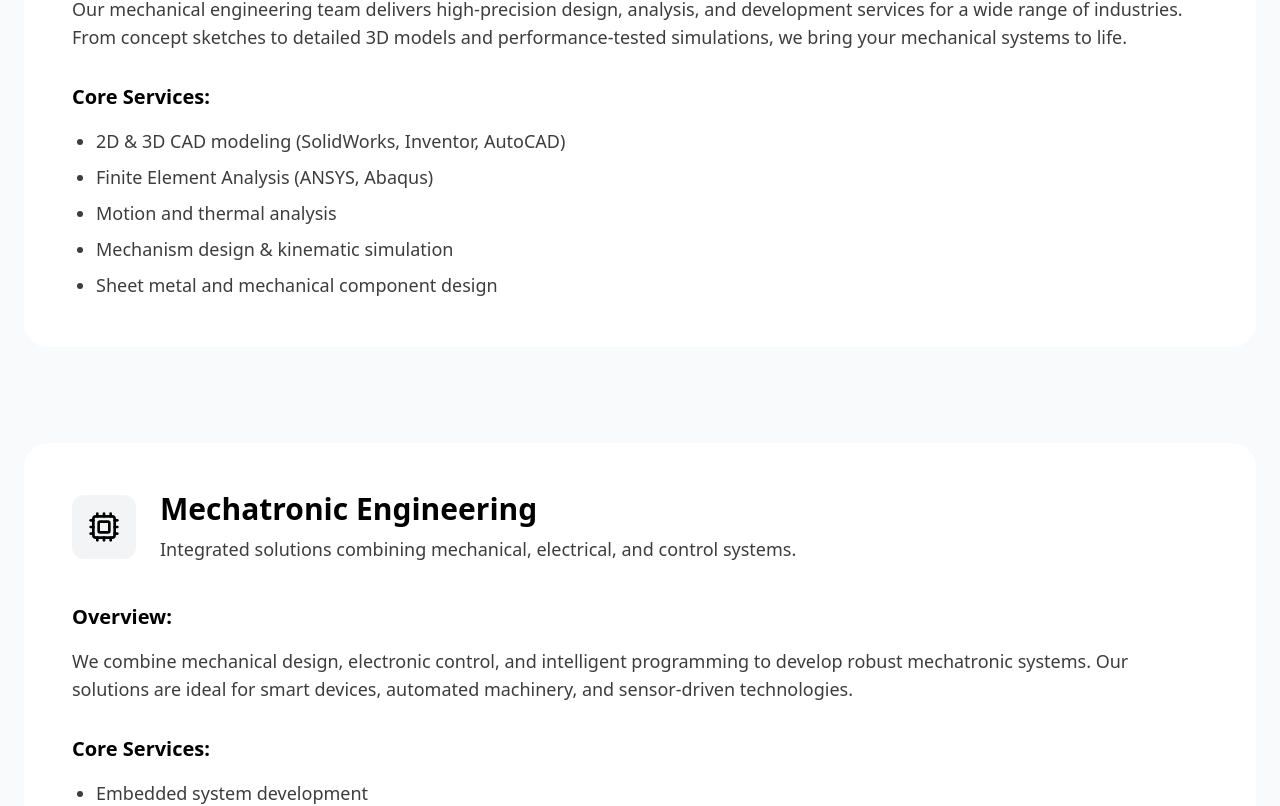
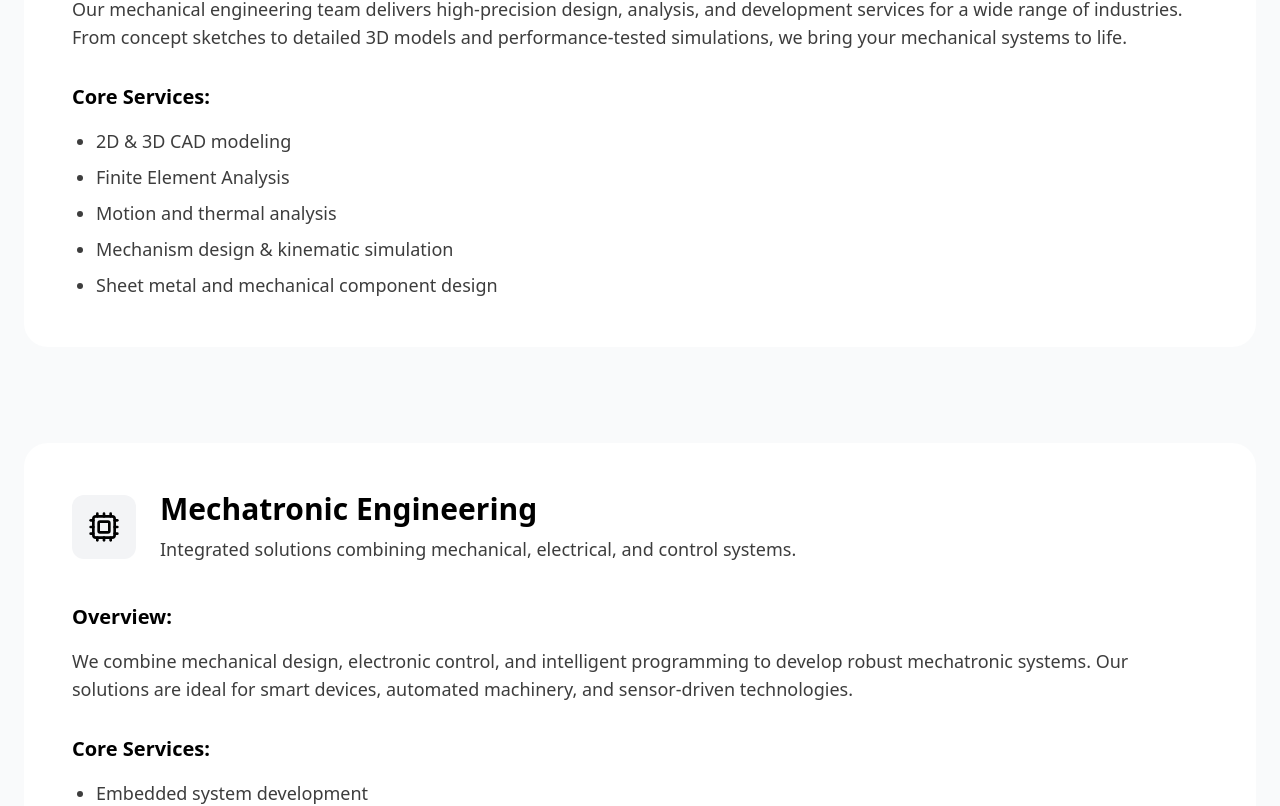
Before and after one commit to Lahirud-UIUX/enginaro-industrial, a Next.js app: page /services in a window 1280 px wide. Shown: the part 1459-2265 px from the top of the page. Built offline with nearby package versions, Linux system fonts and the light colour scheme.

Commit message:
Chnage Filterings, Chnaage Footer description

```diff
--- a/src/app/services/page.tsx
+++ b/src/app/services/page.tsx
@@ -27,8 +27,8 @@ const serviceCategories = [
     color: 'from-blue-500 to-cyan-400',
     overview: 'Our mechanical engineering team delivers high-precision design, analysis, and development services for a wide range of industries. From concept sketches to detailed 3D models and performance-tested simulations, we bring your mechanical systems to life.',
     coreServices: [
-      '2D & 3D CAD modeling (SolidWorks, Inventor, AutoCAD)',
-      'Finite Element Analysis (ANSYS, Abaqus)',
+      '2D & 3D CAD modeling',
+      'Finite Element Analysis',
       'Motion and thermal analysis',
       'Mechanism design & kinematic simulation',
       'Sheet metal and mechanical component design'
--- a/src/components/Footer.tsx
+++ b/src/components/Footer.tsx
@@ -46,9 +46,7 @@ const Footer = () => {
                   />
                 </motion.div>
               </div>
-              <p className="text-white text-sm mb-6">
-                Engineering solutions that turn ideas into real-world innovations — from smart design to reliable manufacturing.
-              </p>
+              <p className="text-white text-sm mb-6">Where Engineering Meets Excellence</p>
               <motion.div variants={staggerContainer} initial="hidden" animate="visible" className="flex gap-2">
                 <motion.a
                   href="https://facebook.com"
```
